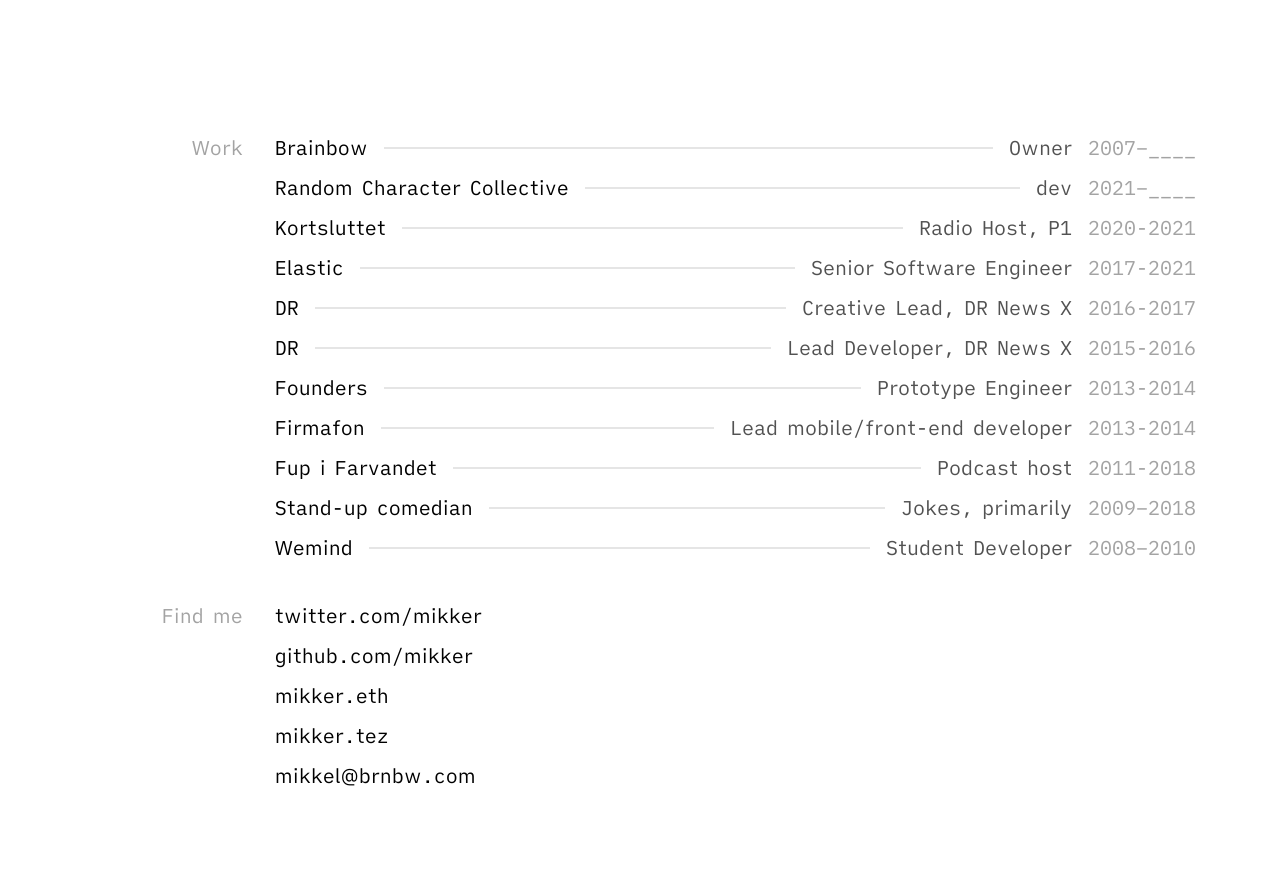
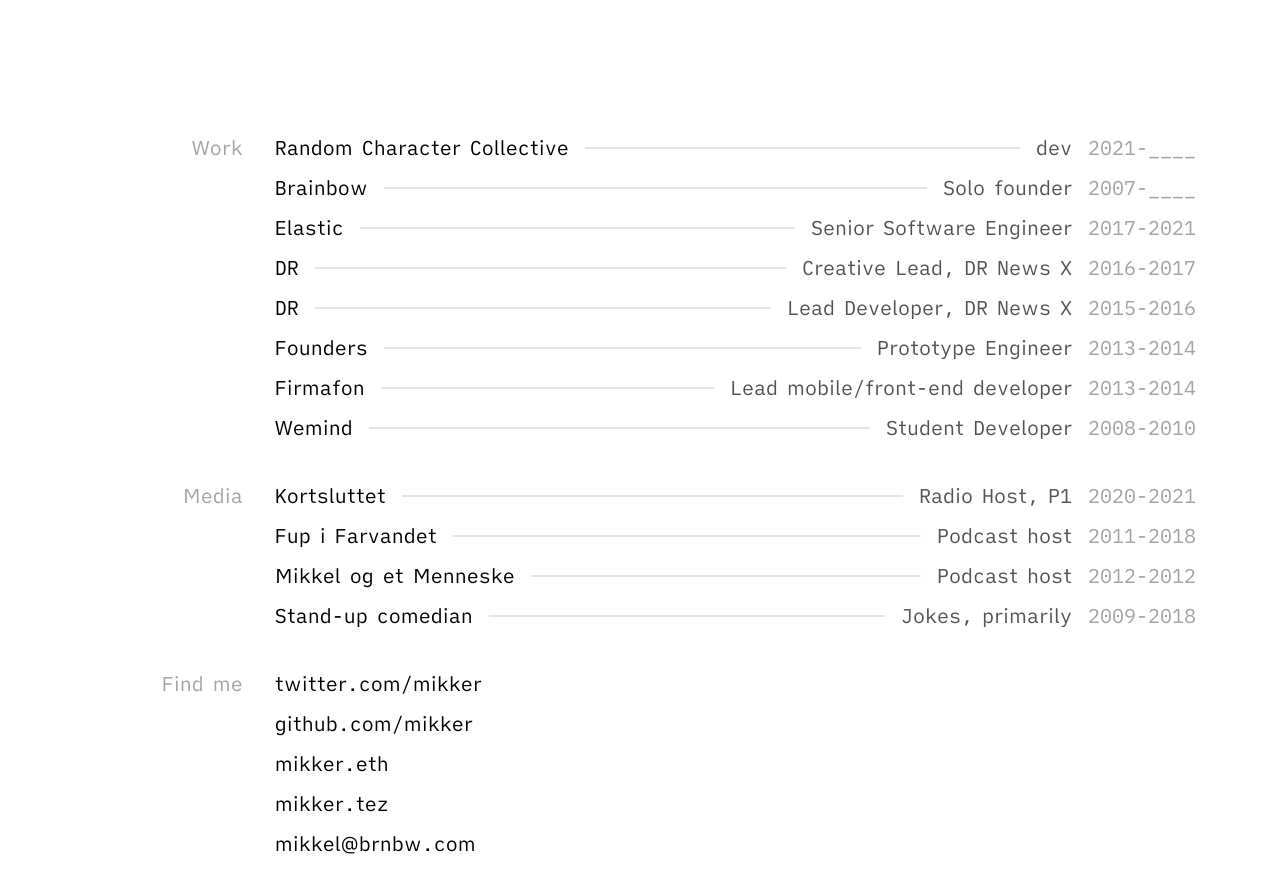
Before and after one commit to mikker/mikkelmalmberg-next, a Next.js app: page / in a window 1280 px wide. Shown: the part 1300-2192 px from the top of the page. Built offline with nearby package versions, Linux system fonts and the light colour scheme.

Commit message:
Update deps, add media

```diff
--- a/src/pages/index.js
+++ b/src/pages/index.js
@@ -62,6 +62,31 @@
 
       <Container>
         <div className="grid grid-cols-1 md:grid-cols-12 gap-8">
+          <h2 className="col-span-2 text-tertiary md:text-right">Media</h2>
+
+          <div className="flex flex-col overflow-auto col-span-10 space-y-3">
+            {media.map((position, i) => (
+              <a
+                href={position.link}
+                className="items-center md:flex md:space-x-4 group"
+                key={i}
+              >
+                <div className="flex-none group-hover:link ">
+                  {position.title}
+                </div>
+                <div className="flex-shrink hidden w-full border-t-2 border-gray-200 md:block dark:border-gray-800"></div>
+                <div className="flex-none text-secondary">{position.role}</div>
+                <div className="flex-none text-tertiary lining-nums tabular-nums">
+                  {position.duration}
+                </div>
+              </a>
+            ))}
+          </div>
+        </div>
+      </Container>
+
+      <Container>
+        <div className="grid grid-cols-1 md:grid-cols-12 gap-8">
           <h2 className="col-span-2 text-tertiary md:text-right">Find me</h2>
 
           <div className="flex flex-col overflow-auto col-span-10 space-y-3">
@@ -87,22 +112,16 @@
 
 const work = [
   {
-    title: "Brainbow",
-    role: "Owner",
-    duration: "2007–____",
-    link: "https://brainbow.studio",
-  },
-  {
     title: "Random Character Collective",
     role: "dev",
-    duration: "2021–____",
+    duration: "2021-____",
     link: "https://twitter.com/rndmcharacters",
   },
   {
-    title: "Kortsluttet",
-    role: "Radio Host, P1",
-    duration: "2020-2021",
-    link: "https://www.dr.dk/lyd/p1/kortsluttet",
+    title: "Brainbow",
+    role: "Solo founder",
+    duration: "2007-____",
+    link: "https://brainbow.studio",
   },
   {
     title: "Elastic",
@@ -135,24 +154,39 @@
     link: "https://firmafon.dk",
   },
   {
+    title: "Wemind",
+    role: "Student Developer",
+    duration: "2008-2010",
+    link: "https://wemind.dk",
+  },
+];
+
+const media = [
+  {
+    title: "Kortsluttet",
+    role: "Radio Host, P1",
+    duration: "2020-2021",
+    link: "https://www.dr.dk/lyd/p1/kortsluttet",
+  },
+  {
     title: "Fup i Farvandet",
     role: "Podcast host",
     duration: "2011-2018",
     link: "https://fupifarvandet.dk",
   },
   {
+    title: "Mikkel og et Menneske",
+    role: "Podcast host",
+    duration: "2012-2012",
+    link: "http://moem.dk",
+  },
+  {
     title: "Stand-up comedian",
     role: "Jokes, primarily",
-    duration: "2009–2018",
+    duration: "2009-2018",
     link: "https://www.youtube.com/watch?v=TgzjUb-2blI",
   },
-  {
-    title: "Wemind",
-    role: "Student Developer",
-    duration: "2008–2010",
-    link: "https://wemind.dk",
-  },
-];
+]
 
 const elsewhere = [
   { title: "twitter.com/mikker", link: "https://twitter.com/mikker" },
```
Also changed, not shown: package.json (+12 -12 lines), 1 other file (tests, documents, lock files or other folders).
